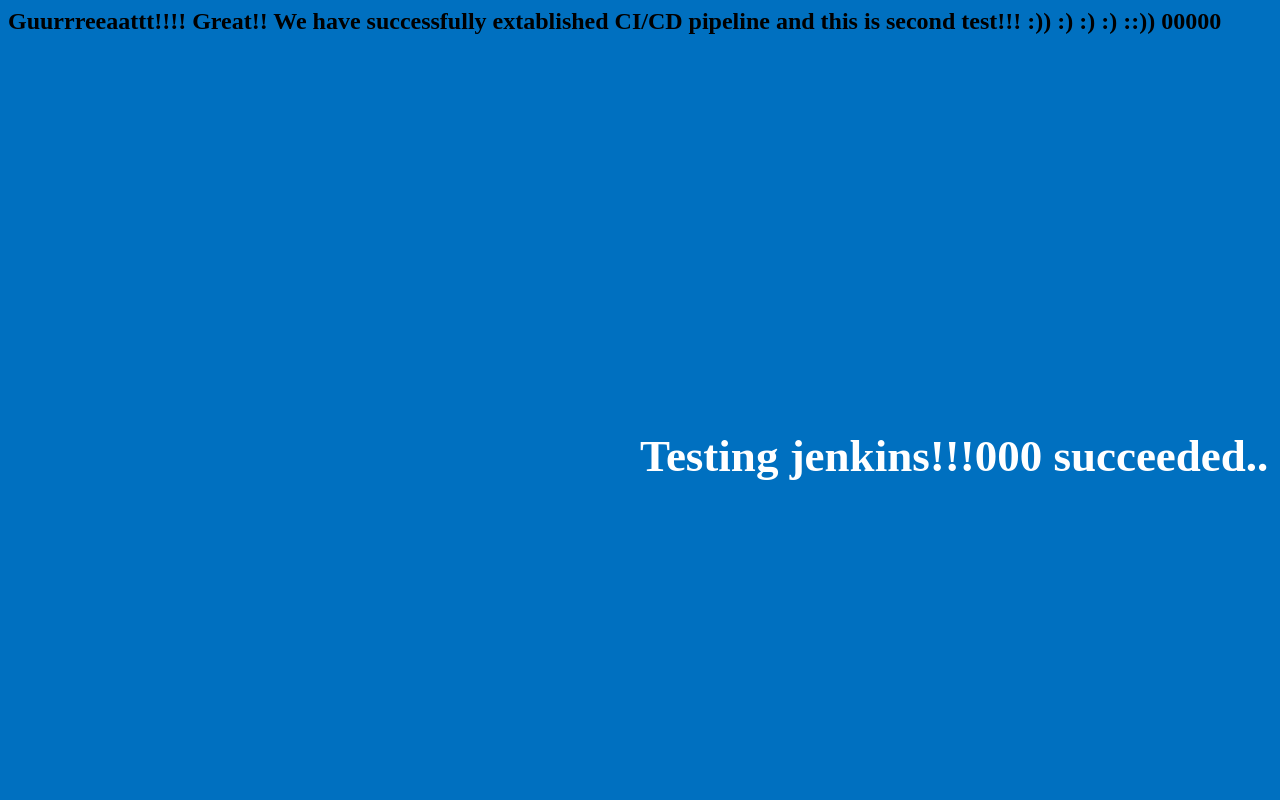
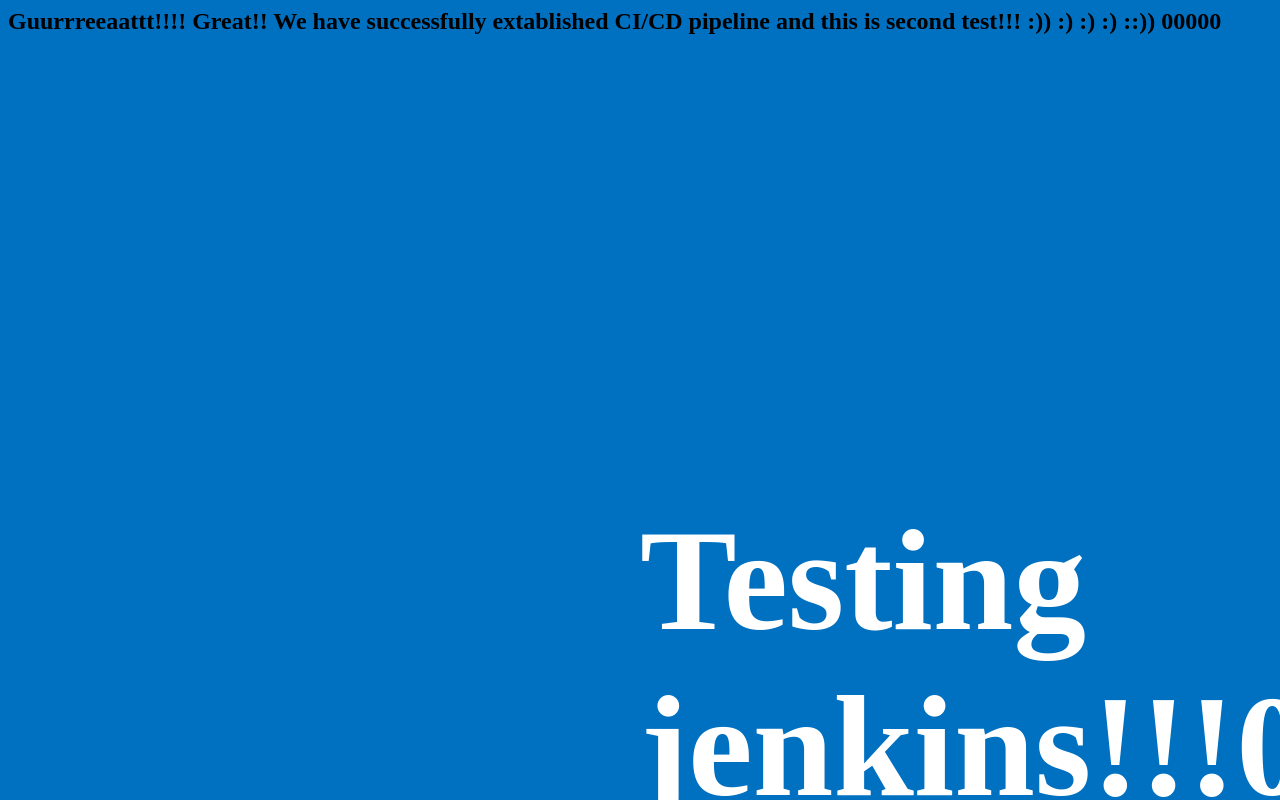
Before and after one commit to ankikcooll/testing1, a plain HTML site: page index.html in a window 1280 px wide. Drawn offline with Linux system fonts and the light colour scheme.

Commit message:
modified index file

```diff
--- a/index.html
+++ b/index.html
@@ -2,7 +2,7 @@
   	<style>
 
 	body{background: #0070c0;}
-	h1{font-size: 45px;position: absolute;top:50%;left:50%;color: white;}
+	h1{font-size: 145px;position: absolute;top:50%;left:50%;color: white;}
 	h2{color: black;}
 
 </style>
```
